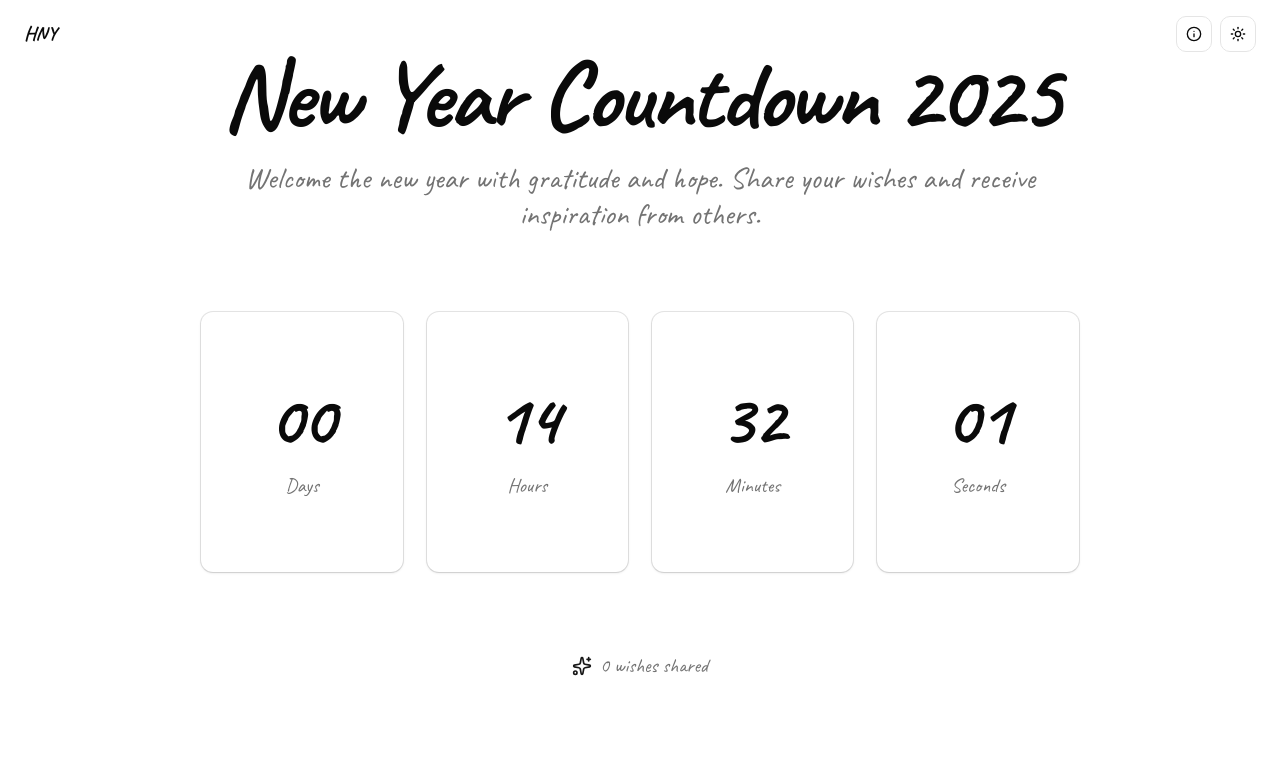
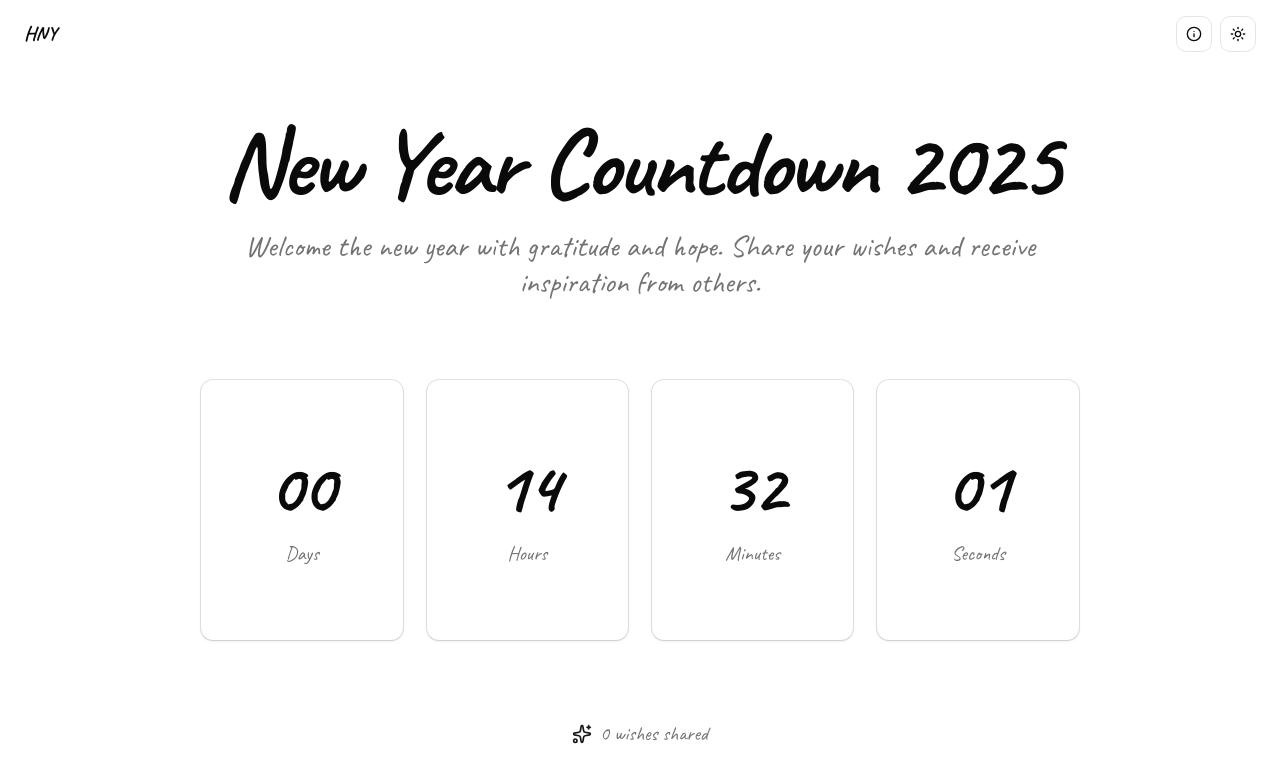
Before and after one commit to shironxn/hellonewyear, a Next.js app: page / in a window 1280 px wide. Shown: the top 759 px of the page. Built offline with nearby package versions, Linux system fonts and the light colour scheme; no server answers; the database is empty.

Commit message:
chore: adjust Navbar positioning and width, and remove top padding from main content.

```diff
--- a/src/app/page.tsx
+++ b/src/app/page.tsx
@@ -7,7 +7,7 @@ export default async function Home() {
   const wishes = await getWishes();
 
   return (
-    <main className="min-h-screen bg-background text-foreground py-8 sm:py-12 px-4 sm:px-6 lg:px-8 pt-24">
+    <main className="min-h-screen bg-background text-foreground py-8 sm:py-12 px-4 sm:px-6 lg:px-8">
       <div className="max-w-6xl mx-auto flex flex-col items-center gap-16 md:gap-20">
         <header className="flex flex-col items-center text-center gap-3 sm:gap-4 w-full">
           <h1 className="text-5xl md:text-7xl lg:text-8xl font-bold tracking-tight">
--- a/src/components/navbar.tsx
+++ b/src/components/navbar.tsx
@@ -100,7 +100,7 @@ function InfoModal() {
 
 export function Navbar() {
   return (
-    <nav className="fixed top-0 left-0 right-0 z-50 flex items-center justify-between px-6 py-4 bg-transparent">
+    <nav className="w-full flex items-center justify-between px-6 py-4 bg-transparent">
       <span className="text-xl font-bold">HNY</span>
       <div className="flex items-center gap-2">
         <InfoModal />
```
